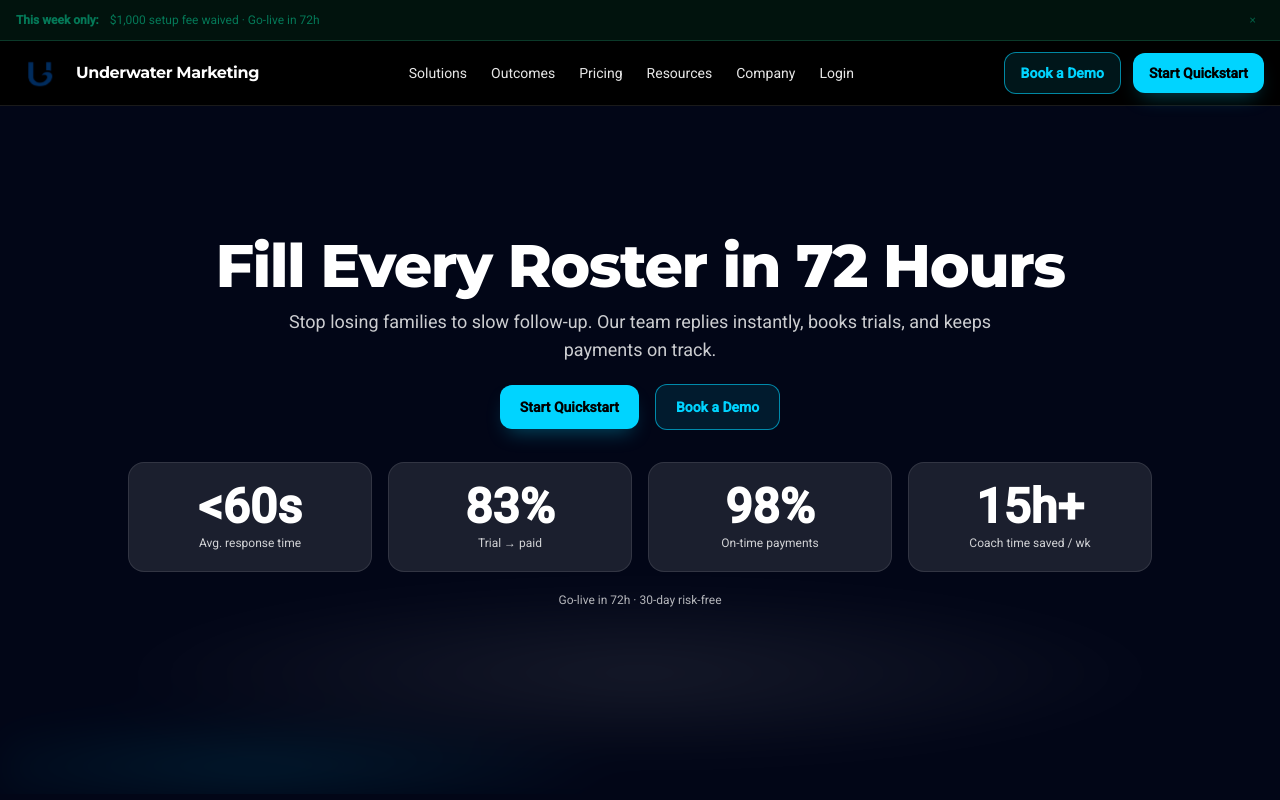
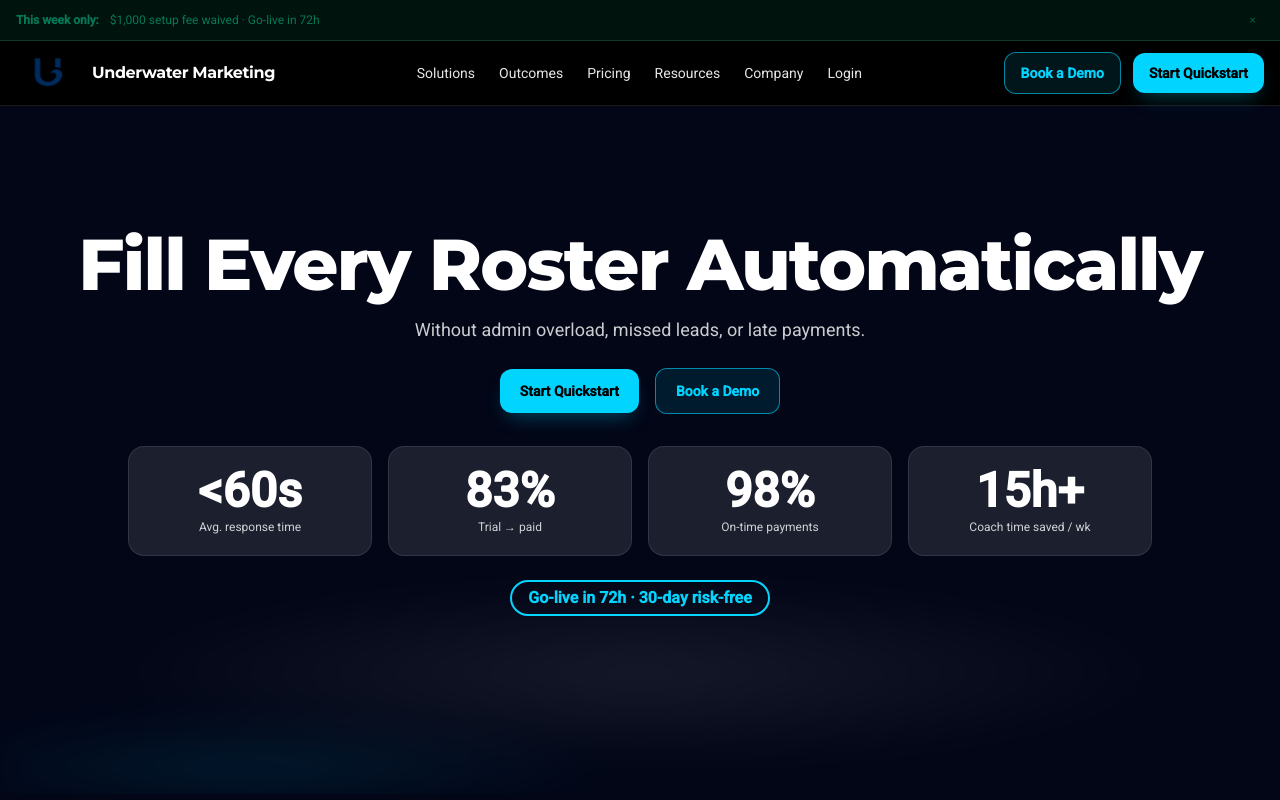
Before and after one commit to Swimrad/uwatermarketing-site, a Next.js app: page / in a window 1280 px wide. Shown: the top 800 px of the page. Built offline with nearby package versions, Linux system fonts and the light colour scheme.

Commit message:
hero/header: Option B headline; larger H1; pill badge; logo 64px within fixed 64px bar (baseline intact)

```diff
--- a/components/Header.js
+++ b/components/Header.js
@@ -41,6 +41,7 @@ function DesktopNav() {
           ))}
         </div>
       </details>
+
       <details className="group relative">
         <summary className={`${item} cursor-pointer list-none`}>Outcomes</summary>
         <div className={panel}>
@@ -51,7 +52,9 @@ function DesktopNav() {
           ))}
         </div>
       </details>
+
       <Link href="/pricing" className={item}>Pricing</Link>
+
       <details className="group relative">
         <summary className={`${item} cursor-pointer list-none`}>Resources</summary>
         <div className={panel.replace("w-64", "w-72")}>
@@ -62,6 +65,7 @@ function DesktopNav() {
           ))}
         </div>
       </details>
+
       <details className="group relative">
         <summary className={`${item} cursor-pointer list-none`}>Company</summary>
         <div className={panel.replace("w-64", "w-56")}>
@@ -72,6 +76,7 @@ function DesktopNav() {
           ))}
         </div>
       </details>
+
       <Link href="/login" className={item}>Login</Link>
     </nav>
   );
@@ -105,15 +110,16 @@ export default function Header() {
 
   return (
     <header className="sticky top-0 z-50 border-b border-white/10 bg-black/70 backdrop-blur">
+      {/* fixed 64px row; bigger logo inside without growing the bar */}
       <div className="mx-auto flex h-16 max-w-7xl items-center justify-between gap-6 px-4">
-        {/* Brand: 48px frame, balanced scale */}
         <Link href="/" className="flex items-center gap-3" aria-label="Underwater Marketing Home">
-          <div className="relative h-12 w-12 shrink-0 overflow-visible">
+          {/* 64px frame, scaled art fills but preserves baseline */}
+          <div className="relative h-16 w-16 shrink-0 overflow-visible">
             <Image
               src="/logo.svg"
               alt="Underwater Marketing"
               fill
-              className="object-contain scale-[2.2]"
+              className="object-contain scale-[1.9] -translate-y-[1px]"
               priority
             />
           </div>
@@ -155,7 +161,9 @@ export default function Header() {
                   </Link>
                 ))}
               </div>
+
               <Link href="/pricing" className="rounded-lg px-2 py-2 text-sm text-white/90 hover:bg-white/10">Pricing</Link>
+
               <div>
                 <div className="text-xs uppercase tracking-wider text-white/50">Resources</div>
                 {nav.resources.map((i) => (
@@ -164,6 +172,7 @@ export default function Header() {
                   </Link>
                 ))}
               </div>
+
               <div>
                 <div className="text-xs uppercase tracking-wider text-white/50">Company</div>
                 {nav.company.map((i) => (
@@ -172,12 +181,20 @@ export default function Header() {
                   </Link>
                 ))}
               </div>
+
               <Link href="/login" className="rounded-lg px-2 py-2 text-sm text-white/90 hover:bg-white/10">Login</Link>
+
               <div className="mt-2 flex gap-3">
-                <Link href="#demo" className="flex-1 rounded-xl border border-brand-electric/60 bg-brand-electric/10 px-4 py-2 text-center text-sm font-semibold text-brand-electric hover:bg-brand-electric/20">
+                <Link
+                  href="#demo"
+                  className="flex-1 rounded-xl border border-brand-electric/60 bg-brand-electric/10 px-4 py-2 text-center text-sm font-semibold text-brand-electric hover:bg-brand-electric/20"
+                >
                   Book a Demo
                 </Link>
-                <Link href="#start" className="flex-1 rounded-xl bg-brand-electric px-4 py-2 text-center text-sm font-semibold text-black hover:bg-brand-blue">
+                <Link
+                  href="#start"
+                  className="flex-1 rounded-xl bg-brand-electric px-4 py-2 text-center text-sm font-semibold text-black hover:bg-brand-blue"
+                >
                   Start Quickstart
                 </Link>
               </div>
--- a/components/Hero.jsx
+++ b/components/Hero.jsx
@@ -9,10 +9,8 @@ export default function Hero() {
 
   const goToOutcome = (anchor, index) => (e) => {
     e.preventDefault();
-    // Set hash to trigger Outcomes auto-open (works via useEffect listener there)
     const hash = anchor ? `#outcome-${anchor}` : `#outcome-${index}`;
     history.pushState(null, "", hash);
-    // Smooth scroll (Outcomes also scrolls, this is a quick UX feedback)
     const el =
       document.querySelector(hash) ||
       document.getElementById("outcomes");
@@ -21,19 +19,21 @@ export default function Hero() {
 
   return (
     <section className="relative overflow-hidden bg-slate-950">
+      {/* Gradient backdrop */}
       <div className="hero-bg absolute inset-0 -z-10 opacity-[0.28]" />
 
       <div className="mx-auto max-w-7xl px-6">
         <div className="flex min-h-[86vh] flex-col items-center justify-center pt-4 sm:pt-6 pb-16 lg:pb-20">
-          <h1 className="font-display text-center text-4xl font-extrabold tracking-tight text-white sm:text-5xl lg:text-6xl">
-            Fill Every Roster in 72 Hours
+          {/* Option B — big headline + subhead */}
+          <h1 className="font-display text-center text-5xl font-extrabold tracking-tight text-white sm:text-6xl lg:text-7xl">
+            Fill Every Roster Automatically
           </h1>
-
-          <p className="mt-3 max-w-3xl text-center text-base leading-relaxed text-white/80 sm:text-lg">
-            Stop losing families to slow follow-up. Our team replies instantly, books trials, and keeps payments on track.
+          <p className="mt-4 max-w-3xl text-center text-base leading-relaxed text-white/80 sm:text-lg">
+            Without admin overload, missed leads, or late payments.
           </p>
 
-          <div className="mt-5 flex flex-wrap items-center justify-center gap-4">
+          {/* CTAs */}
+          <div className="mt-6 flex flex-wrap items-center justify-center gap-4">
             <a
               href="#start"
               className="rounded-xl bg-brand-electric px-5 py-3 text-sm font-semibold text-black shadow-[0_10px_20px_-8px_rgba(0,212,255,0.35)] transition hover:bg-brand-blue"
@@ -50,6 +50,7 @@ export default function Hero() {
             </a>
           </div>
 
+          {/* Metrics */}
           <div className="mt-8 grid w-full max-w-5xl grid-cols-2 gap-4 sm:grid-cols-4">
             {metrics.map((m, idx) => (
               <button
@@ -63,8 +64,11 @@ export default function Hero() {
             ))}
           </div>
 
-          <div className="mt-5 text-center text-xs text-white/70">
-            Go-live in 72h · 30-day risk-free
+          {/* Go-live badge (pill, constant electric outline, slightly larger) */}
+          <div className="mt-6 flex justify-center">
+            <span className="inline-block rounded-full border-2 border-brand-electric px-4 py-1 text-sm md:text-base font-semibold text-brand-electric">
+              Go-live in 72h · 30-day risk-free
+            </span>
           </div>
         </div>
       </div>
```
